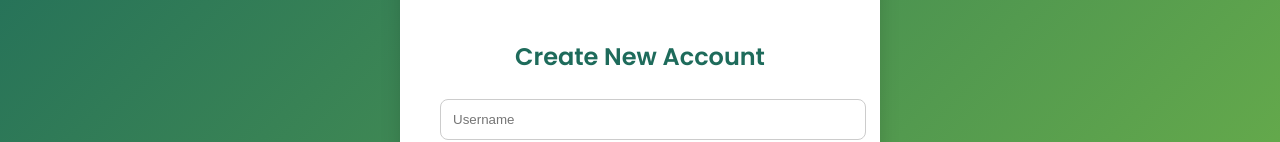
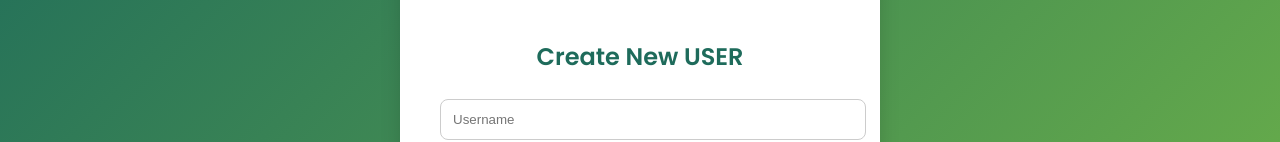
Before and after one commit to Parrinayaka/Checklist-Demo-Form, a plain HTML site: page register.html in a window 1280 px wide. Shown: the part 216-358 px from the top of the page. Drawn offline with Linux system fonts and the light colour scheme.

Commit message:
Update register.html

```diff
--- a/register.html
+++ b/register.html
@@ -77,7 +77,7 @@
 <body>
   <div class="register-box">
     <img src="logo.png" alt="GreenPro Logo">
-    <h2>Create New Account</h2>
+    <h2>Create New USER</h2>
     <form>
       <input type="text" placeholder="Username" required>
       <input type="email" placeholder="Email ID" required>
```
